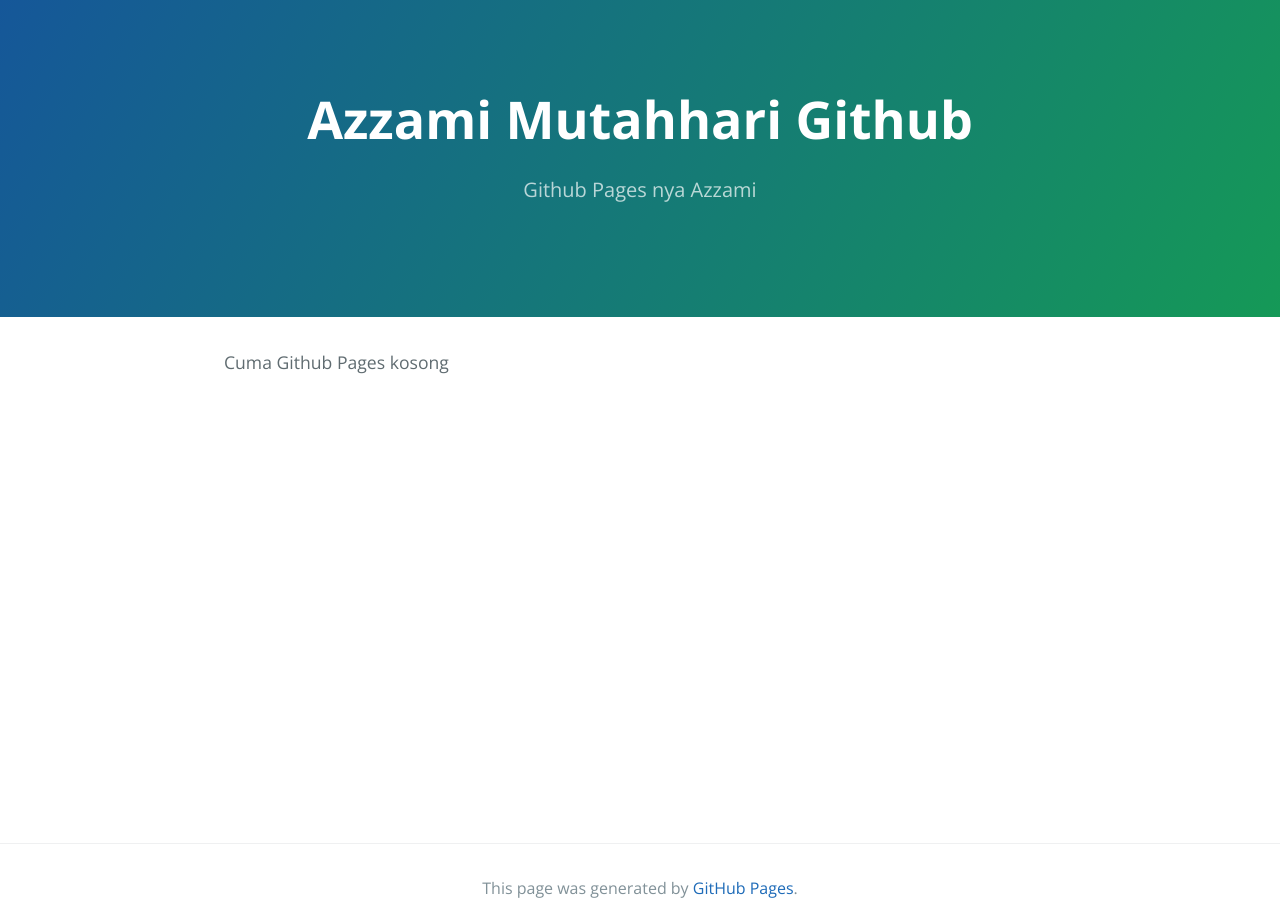
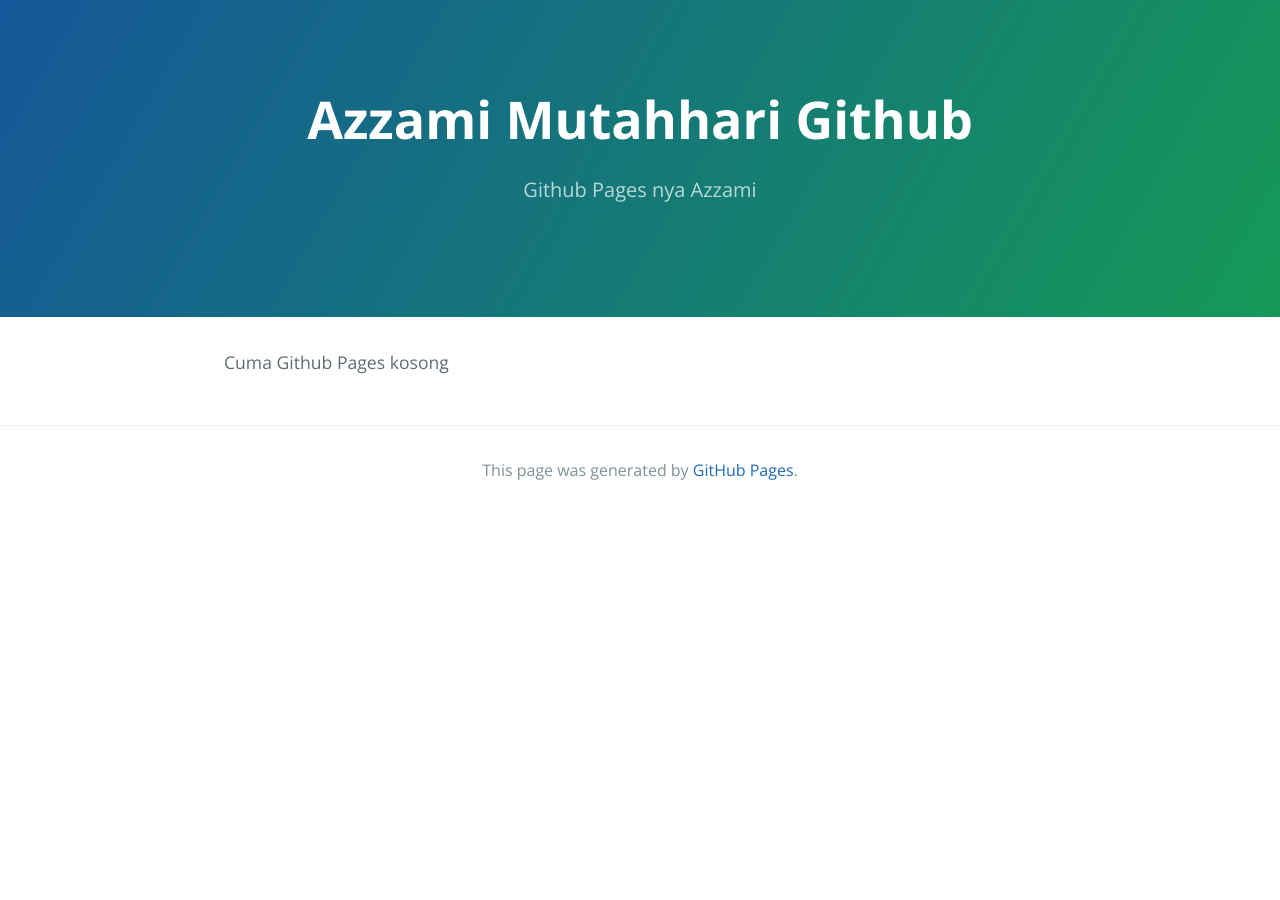
Before and after one commit to azzamimaf/azzamimaf.github.io, a Jekyll site: the page built from index.md, in a window 1280 px wide. Built offline with Jekyll 4.4.1, drawn with Linux system fonts in a browser that asks for light colours.

Commit message:
Update default.html

```diff
--- a/_layouts/default.html
+++ b/_layouts/default.html
@@ -17,7 +17,7 @@
       .MyFooter {
         position: fixed;
         left: 0;
-        bottom: 0;
+        bottom: 3;
         width: 100%;
         text-align: center;
       }
@@ -41,7 +41,7 @@
 
       <footer class="site-footer MyFooter">
         <!--span class="site-footer-owner"><a href="https://azzamimaf.github.io">This page</a> is maintained by <a href="https://github.com/azzamimaf">azzamimaf</a>.</span-->
-        <span class="site-footer-credits">This page was generated by <a href="https://pages.github.com">GitHub Pages</a>.</span>
+        <span class="site-footer-credits" style="margin-bottom: 3px;">This page was generated by <a href="https://pages.github.com">GitHub Pages</a>.</span>
       </footer>
     </main>
   </body>
```
